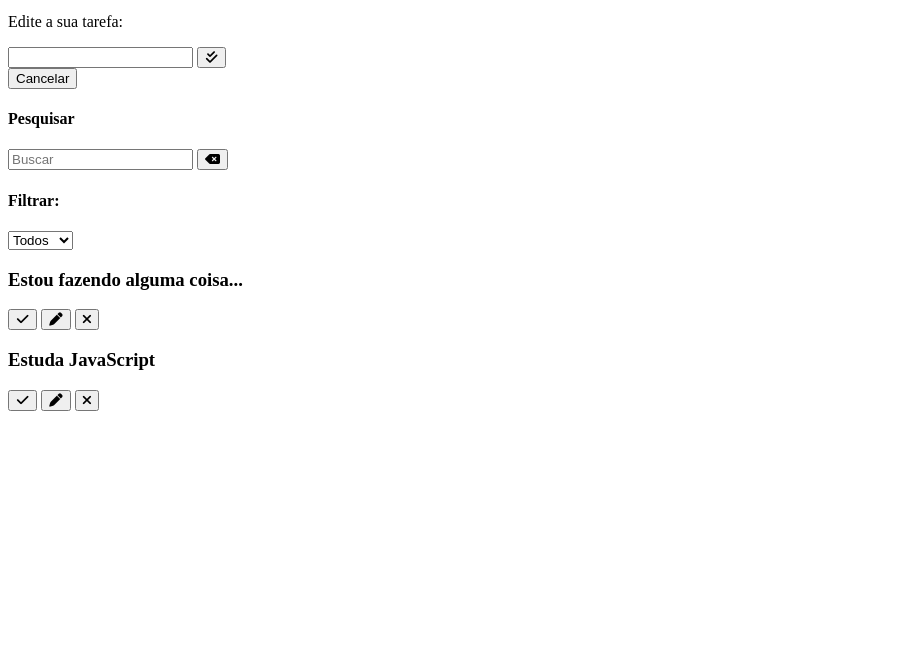
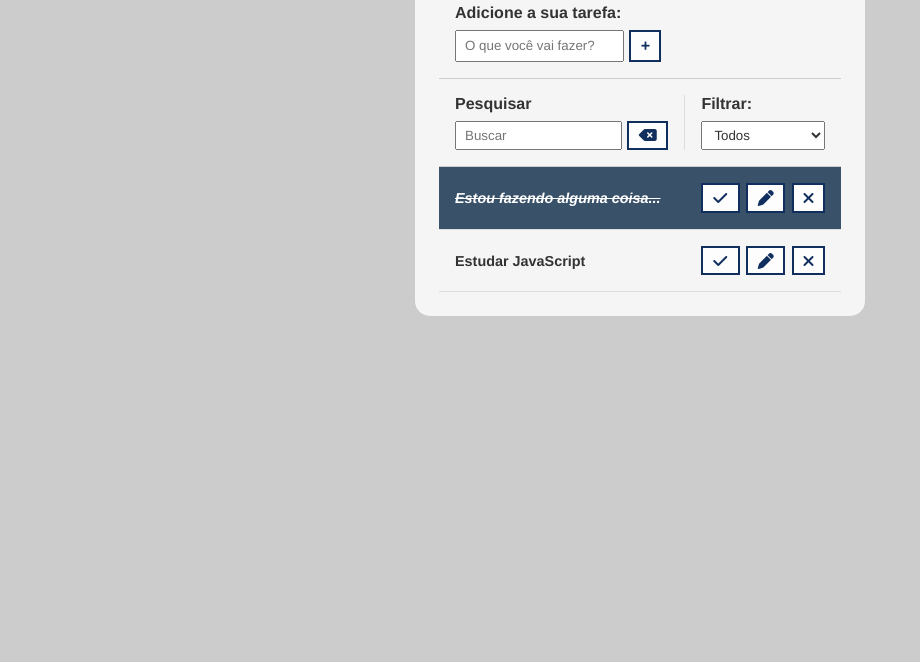
Before and after one commit to luanargolodev/to-do, a plain HTML site: page index.html in a window 1280 px wide. Shown: the part 138-800 px from the top of the page, without its empty margins (0-920 px from the left). Drawn offline with Linux system fonts and the light colour scheme.

Commit message:
Adicionar estilos CSS

```diff
--- a/css/style.scss
+++ b/css/style.scss
@@ -0,0 +1,155 @@
+$primary-btn: #102f5e;
+
+* {
+  padding: 0;
+  margin: 0;
+  font-family: 'Helvetica';
+  color: #333;
+  box-sizing: border-box;
+}
+
+body {
+  background-color: #ccc;
+}
+
+button {
+  background-color: #fdfdfd;
+  color: $primary-btn;
+  border: 2px solid $primary-btn;
+  padding: .3rem .6rem;
+  font-size: 1rem;
+  cursor: pointer;
+  display: flex;
+  justify-content: center;
+  align-items: center;
+  transition: .4s;
+
+  &:hover {
+    background-color: $primary-btn;
+    color: #fff;
+
+    > i {
+      color: #fff;
+    }
+  }
+
+  i {
+    color: $primary-btn;
+    font-weight: bold;
+    pointer-events: none;
+  }
+}
+
+input,
+select {
+  padding: .25rem .5rem;
+}
+
+.btn-cancel {
+  margin-top: 1rem;
+}
+
+.hide {
+  display: none;
+}
+
+.todo-container {
+  max-width: 450px;
+  margin: 3rem auto 0;
+  padding: 1.5rem;
+  border-radius: 15px;
+  background: #f5f5f5;
+
+  header {
+    text-align: center;
+    padding: 0 1rem 1rem;
+    border-bottom: 1px solid #ccc;
+  }
+
+  &__form,
+  &__edit-form {
+    padding: 1rem;
+    border-bottom: 1px solid #ccc;
+
+    p {
+      margin-bottom: .5rem;
+      font-weight: bold;
+    }
+  }
+
+  &__form__control {
+    display: flex;
+
+    input {
+      margin-right: .3rem;
+    }
+  }
+}
+
+.toolbar {
+  padding: 1rem;
+  border-bottom: 1px solid #ccc;
+  display: flex;
+
+  h4 {
+    margin-bottom: .5rem;
+  }
+
+  &__search {
+    border-right: 1px solid #ddd;
+    padding-right: 1rem;
+    margin-right: 1rem;
+    width: 65%;
+    display: flex;
+    flex-direction: column;
+
+    form {
+      display: flex;
+    }
+
+    input {
+      width: 100%;
+      margin-right: .3rem;
+    }
+  }
+
+  .filter {
+    width: 35%;
+    display: flex;
+    flex-direction: column;
+
+    select {
+      flex: 1;
+    }
+  }
+}
+
+.todo-list {
+  &__todo {
+    display: flex;
+    justify-content: space-around;
+    align-items: center;
+    padding: 1rem;
+    border-bottom: 1px solid #ddd;
+    transition: .3s;
+
+    h3 {
+      flex: 1;
+      font-size: .9rem;
+    }
+
+    button {
+      margin-left: .4rem;
+    }
+
+    &.done {
+      background-color: #395169;
+
+      h3 {
+        color: #fff;
+        text-decoration: line-through;
+        font-style: italic;
+      }
+    }
+  }
+}
--- a/index.html
+++ b/index.html
@@ -34,9 +34,9 @@
         </div>
       </form>
 
-      <form class="todo-container__edit-form">
+      <form class="todo-container__edit-form hide">
         <p>Edite a sua tarefa:</p>
-        <div class="todo-container__edit-form__control">
+        <div class="todo-container__form__control">
           <input type="text" class="todo-container__edit-form__input" />
           <button type="submit">
             <i class="fa-solid fa-check-double"></i>
@@ -71,7 +71,7 @@
       </div>
 
       <div class="todo-list">
-        <div class="todo-list__todo">
+        <div class="todo-list__todo done">
           <h3>Estou fazendo alguma coisa...</h3>
           <button class="btn-finish">
             <i class="fa-solid fa-check"></i>
@@ -85,7 +85,7 @@
         </div>
 
         <div class="todo-list__todo">
-          <h3>Estuda JavaScript</h3>
+          <h3>Estudar JavaScript</h3>
           <button class="btn-finish">
             <i class="fa-solid fa-check"></i>
           </button>
```
Also changed, not shown: css/style.css, 1 other file.
